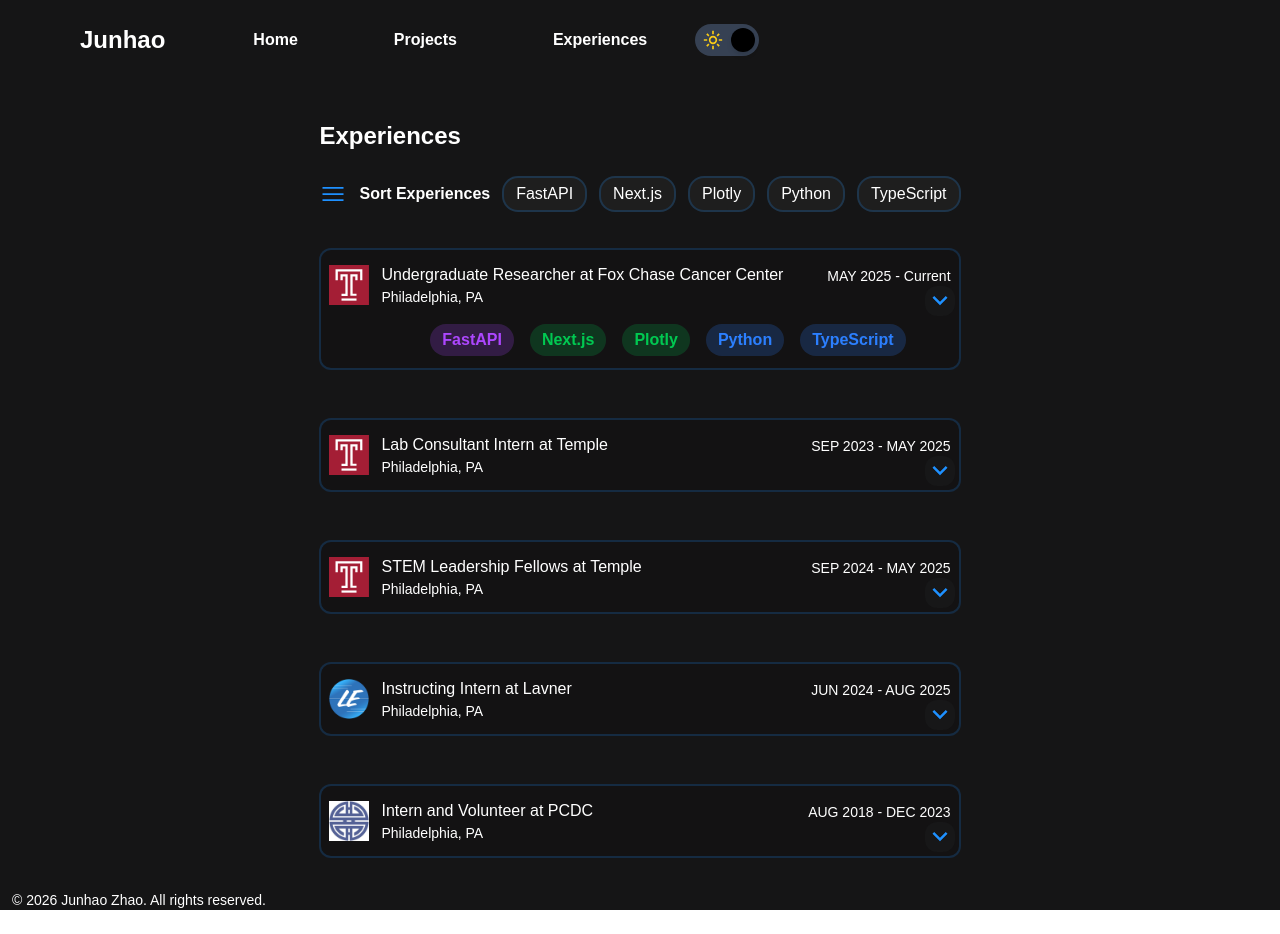
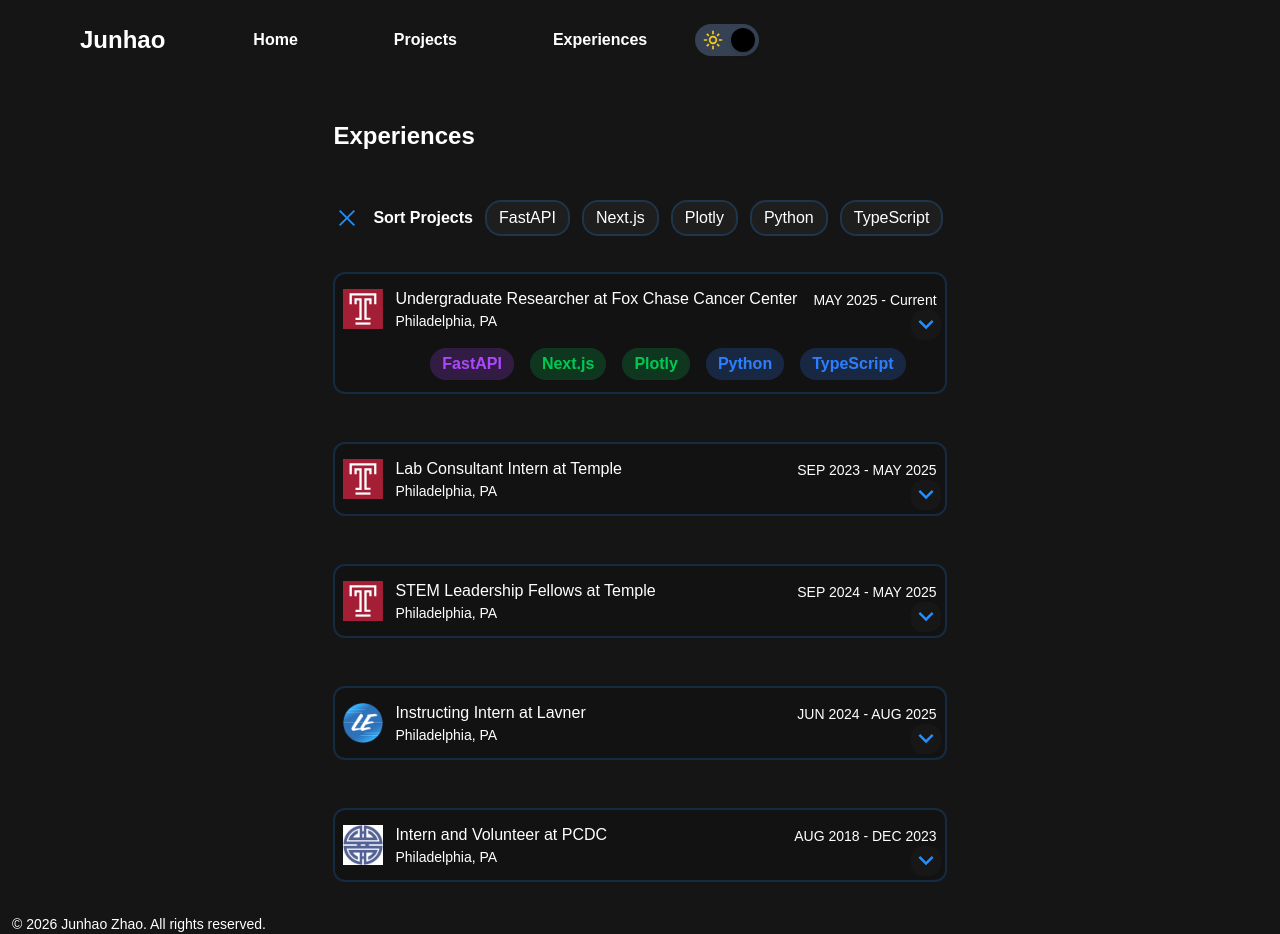
Before and after one commit to jzhao234/JunhaoZhao_Portfolio, a Next.js app: page /experiences in a window 1280 px wide. Before the commit the page ends 910 px from the top, so only its background shows below. Built offline with nearby package versions, Linux system fonts and the light colour scheme.

Commit message:
applied the same changes as previous commit but to the experiences page

```diff
--- a/src/components/Experience/ExperienceCard.tsx
+++ b/src/components/Experience/ExperienceCard.tsx
@@ -83,21 +83,25 @@ export default function EducationCard(){
     return bMatches - aMatches;
   });
 
-  const [isOpen, setIsOpen] = useState(false);
+  const [isOpen, setIsOpen] = useState(true);
+  const [isOpenMobile, setIsOpenMobile] = useState(false)
 
-  const toggleMenu = () => setIsOpen(!isOpen);
+  const toggleMenu = () => setIsOpen(!isOpen)
+  const toggleMenuMobile = () => setIsOpenMobile(!isOpenMobile)
 
   return (
     <div className="max-w-[95vw] mx-auto mt-5 p-5 flex flex-col justify-center">
       <h1 className="text-2xl mb-3 font-bold"> Experiences </h1>
-      <button onClick={toggleMenu} className="md:hidden max-w-fit flex items-center p-2 rounded hover:bg-[#1E90FF]/10">
-        {isOpen ? (
+      {/* Display Sorting Options Mobile */}
+      <div className="flex flex-wrap gap-3 mb-6 mt-3">
+        <button onClick={toggleMenuMobile} className="md:hidden flex items-center">
+          {isOpenMobile ? (
             <Image
               src="/icons/closeButton.svg"
               alt="Close menu"
               width={28}
               height={28}
-            className="cursor-pointer"
+              className="cursor-pointer hover:bg-[#1E90FF]/10"
             />
           ) : (
             <Image
@@ -105,23 +109,13 @@ export default function EducationCard(){
               alt="Open menu"
               width={28}
               height={28}
-            className="cursor-pointer"
+              className="cursor-pointer hover:bg-[#1E90FF]/10"
             />
           )}
           <p className="ml-3 font-semibold"> Sort Projects </p>
         </button>
-
-      <div className="hidden md:flex flex-wrap mt-3 gap-3 mb-6">
-        <div className="flex items-center">
-          <Image
-              src="/icons/hamburgerMenu.svg"
-              alt="Open menu"
-              width={28}
-              height={28}
-              className="cursor-pointer"
-            />
-          <p className="ml-3 font-semibold"> Sort Experiences </p>
-        </div>
+        {isOpenMobile && (
+          <div className="flex flex-wrap bg-white dark:bg-[#151516] gap-3 md:hidden">
             {allSkills.map(skill => (
               <button
                 key={skill}
@@ -135,10 +129,33 @@ export default function EducationCard(){
               </button>
             ))}
           </div>
+        )}
+      </div>
 
+      {/* Display Sorting Desktop */}
+      <div className="hidden md:flex flex-wrap gap-3 mb-6">
+        <button onClick={toggleMenu} className="flex items-center">
+          {isOpen ? (
+            <Image
+              src="/icons/closeButton.svg"
+              alt="Close menu"
+              width={28}
+              height={28}
+              className="cursor-pointer hover:bg-[#1E90FF]/10"
+            />
+          ) : (
+            <Image
+              src="/icons/hamburgerMenu.svg"
+              alt="Open menu"
+              width={28}
+              height={28}
+              className="cursor-pointer hover:bg-[#1E90FF]/10"
+            />
+          )}
+          <p className="ml-3 font-semibold"> Sort Projects </p>
+        </button>
         {isOpen && (
-        <div className="top-16 left-0 w-full bg-white dark:bg-[#151516] flex flex-col items-center space-y-4 py-6 md:hidden">
-          <div className="flex flex-wrap gap-3 mb-6">
+          <div className="flex flex-wrap bg-white dark:bg-[#151516] gap-3">
             {allSkills.map(skill => (
               <button
                 key={skill}
@@ -146,14 +163,14 @@ export default function EducationCard(){
                 className={`px-3 py-1 rounded-2xl border-2
                   ${selectedSkills.includes(skill)
                     ? "bg-[#1E90FF] text-white border-[#1E90FF] font-bold"
-                    : "bg-[#1E90FF] dark:bg-[#1E1E1E] border-[#1E90FF]/20 dark:border-[#1E90FF]/20"}`}
+                    : "bg-[1E90FF] dark:bg-[#1E1E1E] border-[#1E90FF]/20 dark:border-[#1E90FF]/20"}`}
               >
                 {skill}
               </button>
             ))}
           </div>
+        )}
       </div>
-      )}
 
       <div className="flex flex-col justify-center gap-6">
         {displayOrder.map((exp, idx) => (
```
Lines whose indentation alone changed are shown as unchanged.
